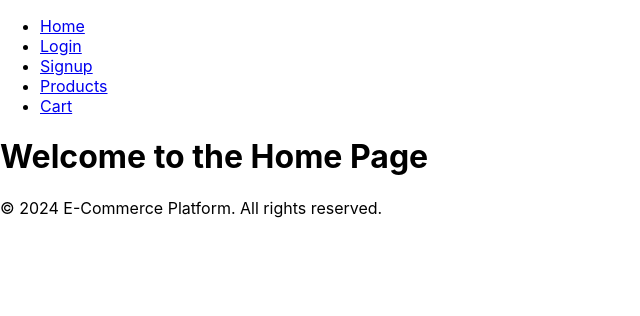
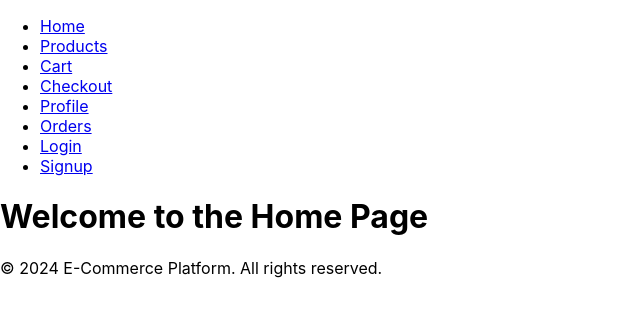
Before and after one commit to shukri2022/ecommerce-app, a React (Create React App) app: page / in a window 1280 px wide. Shown: the top 316 px of the page, without its empty margins (0-640 px from the left). Built offline with nearby package versions, Linux system fonts and the light colour scheme.

Commit message:
Added remaining inks for navigation

```diff
--- a/src/components/Header.js
+++ b/src/components/Header.js
@@ -3,17 +3,18 @@ import { Link } from 'react-router-dom';
 
 const Header = () => {
   return (
-    <header>
     <nav>
       <ul>
         <li><Link to="/">Home</Link></li>
+        <li><Link to="/products">Products</Link></li>
+        <li><Link to="/cart">Cart</Link></li>
+        <li><Link to="/checkout">Checkout</Link></li>
+        <li><Link to="/profile">Profile</Link></li>
+        <li><Link to="/orders">Orders</Link></li>
         <li><Link to="/login">Login</Link></li>
         <li><Link to="/signup">Signup</Link></li>
-          <li><Link to="/products">Products</Link></li>
-          <li><Link to="/cart">Cart</Link></li>
       </ul>
     </nav>
-    </header>
   );
 };
 
```
Lines whose indentation alone changed are shown as unchanged.
